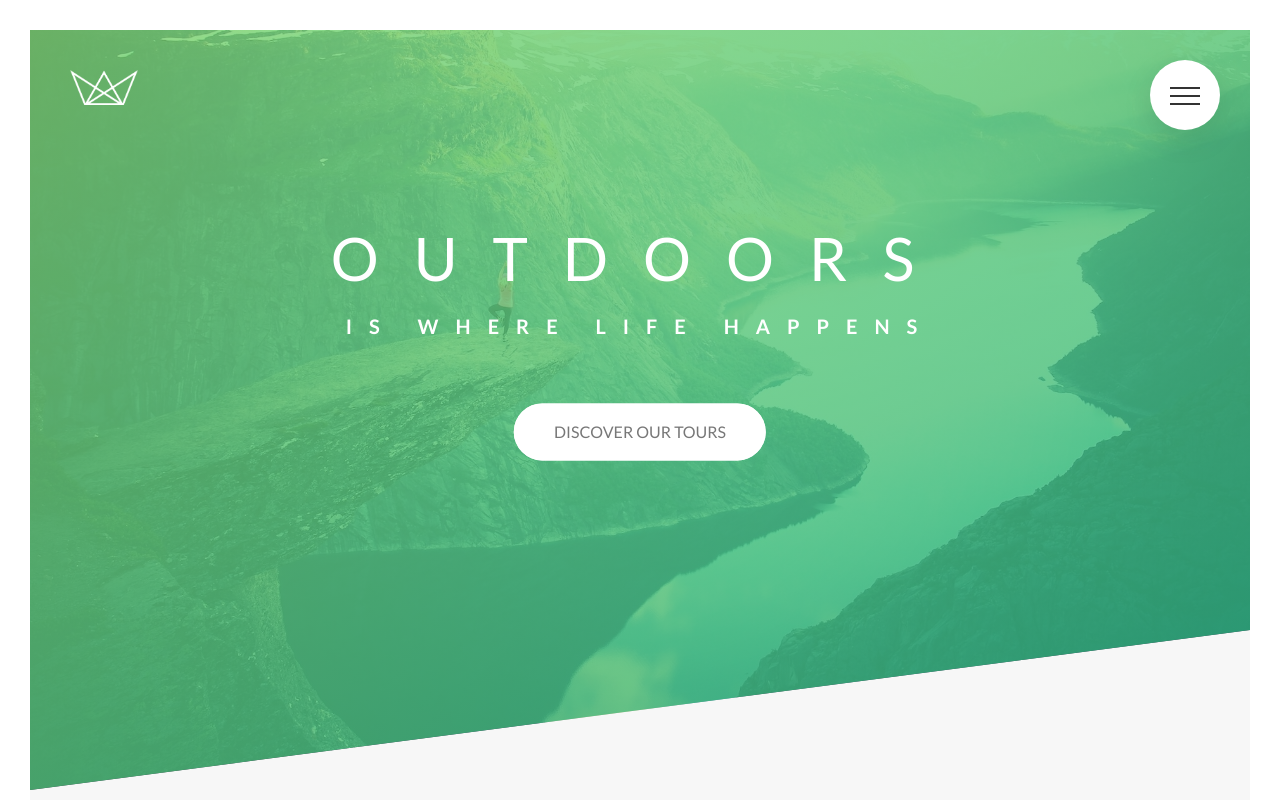
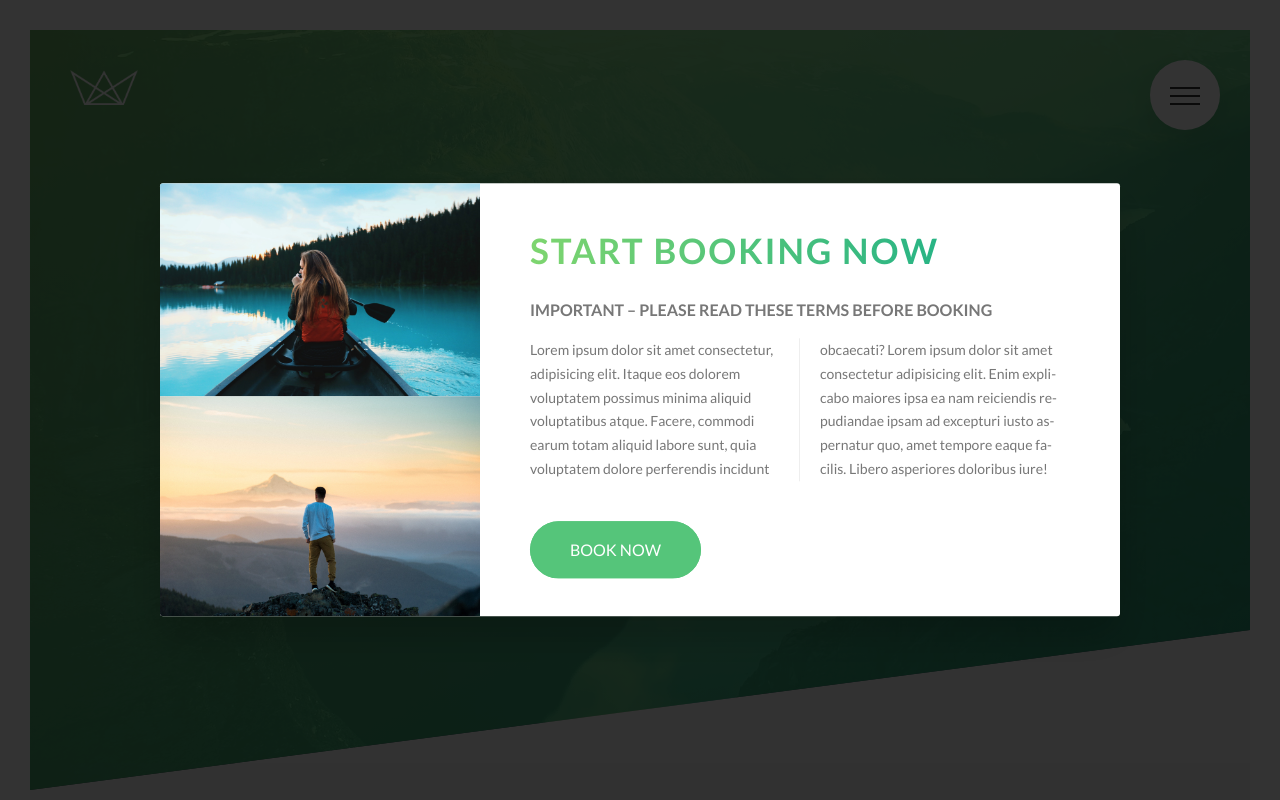
Before and after one commit to ClaveauAlex/Natours, a website: page index.html in a window 1280 px wide. Shown: the top 800 px of the page. Drawn offline with Linux system fonts and the light colour scheme.

Commit message:
Building a Pure css popup

```diff
--- a/index.html
+++ b/index.html
@@ -439,6 +439,33 @@
       </div>
     </footer>
 
+    <div class="popup">
+      <div class="popup__content">
+        <div class="popup__left">
+          <img src="img/nat-8.jpg" alt="Tour photo" class="popup__img" />
+          <img src="img/nat-9.jpg" alt="Tour photo" class="popup__img" />
+        </div>
+        <div class="popup__right">
+          <h2 class="heading-secondary u-margin-bottom-small">
+            Start booking now
+          </h2>
+          <h3 class="heading-tertiary u-margin-bottom-small">
+            Important &ndash; Please read these terms before booking
+          </h3>
+          <p class="popup__text">
+            Lorem ipsum dolor sit amet consectetur, adipisicing elit. Itaque eos
+            dolorem voluptatem possimus minima aliquid voluptatibus atque.
+            Facere, commodi earum totam aliquid labore sunt, quia voluptatem
+            dolore perferendis incidunt obcaecati? Lorem ipsum dolor sit amet
+            consectetur adipisicing elit. Enim explicabo maiores ipsa ea nam
+            reiciendis repudiandae ipsam ad excepturi iusto aspernatur quo, amet
+            tempore eaque facilis. Libero asperiores doloribus iure!
+          </p>
+          <a href="#" class="btn btn--green">Book now</a>
+        </div>
+      </div>
+    </div>
+
     <!-- <section class="grid-test">
       <div class="row">
         <div class="col-1-of-2">Col 1 of 2</div>
--- a/sass/abstracts/_mixins.scss
+++ b/sass/abstracts/_mixins.scss
@@ -5,3 +5,10 @@
     clear: both;
   }
 }
+
+@mixin absCenter {
+  position: absolute;
+  top: 50%;
+  left: 50%;
+  transform: translate(-50%, -50%);
+}
--- /dev/null
+++ b/sass/components/_popup.scss
@@ -0,0 +1,54 @@
+.popup {
+  height: 100vh;
+  width: 100%;
+  position: fixed;
+  top: 0;
+  left: 0;
+  background-color: rgba($color-black, $alpha: 0.8);
+  z-index: 9999;
+
+  &__content {
+    @include absCenter;
+    width: 75%;
+    background-color: $color-white;
+    box-shadow: 0 2rem 4rem rgba($color-black, $alpha: 0.2);
+    border-radius: 3px;
+    display: table;
+    overflow: hidden;
+  }
+
+  &__left {
+    width: 33.333333%;
+    display: table-cell;
+  }
+
+  &__right {
+    width: 66.666667%;
+    display: table-cell;
+    vertical-align: middle;
+    padding: 3rem 5rem;
+  }
+
+  &__img {
+    display: block;
+    width: 100%;
+  }
+
+  &__text {
+    font-size: 1.4rem;
+    margin-bottom: 4rem;
+
+    -moz-column-count: 2;
+    -moz-column-gap: 4rem;
+    -moz-column-rule: 1px solid $color-grey-light-2;
+
+    column-count: 2;
+    column-gap: 4rem;
+    column-rule: 1px solid $color-grey-light-2;
+
+    -moz-hyphens: auto;
+    -ms-hyphens: auto;
+    -webkit-hyphens: auto;
+    hyphens: auto;
+  }
+}
--- a/sass/main.scss
+++ b/sass/main.scss
@@ -14,6 +14,7 @@
 @import "components/story";
 @import "components/bg-video";
 @import "components/form";
+@import "components/popup";
 
 @import "layout/navigation";
 @import "layout/header";
```
Also changed, not shown: css/style.css.
